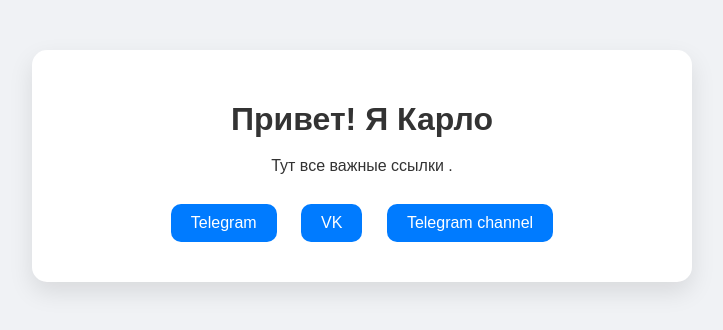
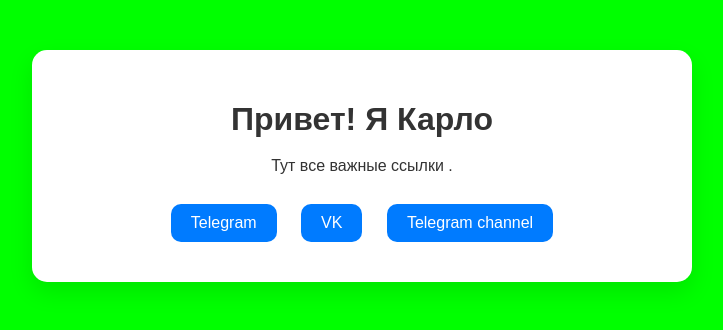
Before and after one commit to gladkovvova133-hue/My-contacts, a plain HTML site: page index.html in a window 1280 px wide. Shown: the whole page, without its empty margins (278-1001 px from the left). Drawn offline with Linux system fonts and the light colour scheme.

Commit message:
Change background color to green

```diff
--- a/index.html
+++ b/index.html
@@ -7,7 +7,7 @@
 <style>
   body {
     font-family: 'Arial', sans-serif;
-    background: #f0f2f5;
+    background: #00FF00;
     color: #333;
     margin: 0;
     padding: 0;
```
